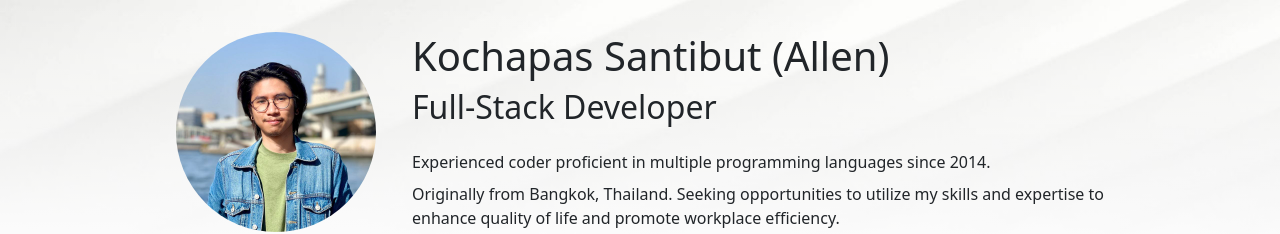
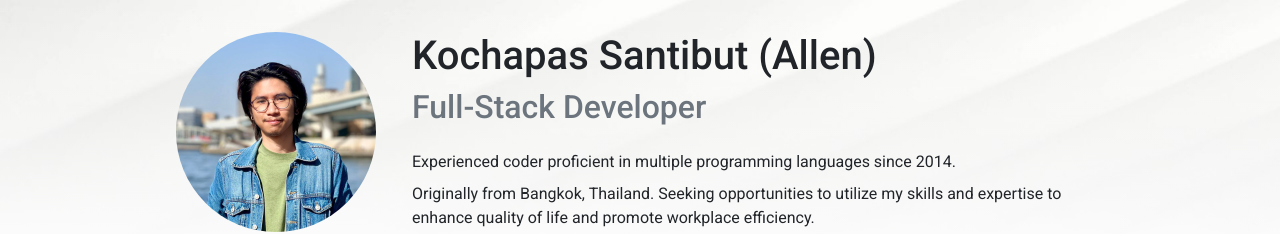
Before and after one commit to kochapas/kochapas-2023, a Next.js app: page / in a window 1280 px wide. Shown: the top 234 px of the page. Built offline with nearby package versions, Linux system fonts and the light colour scheme.

Commit message:
Add custom font.

```diff
--- a/src/components/Header.js
+++ b/src/components/Header.js
@@ -33,7 +33,7 @@
             </div>
             <div className="col-12 col-lg-9 mt-2">
               <h1>{t("Header.name")}</h1>
-              <h2>{t("Header.title")}</h2>
+              <h2 className="text-muted">{t("Header.title")}</h2>
               <p className="mt-4 mb-2">{t("Header.description")}</p>
               <p>{t("Header.subDescription")}</p>
             </div>
--- a/src/pages/_document.js
+++ b/src/pages/_document.js
@@ -3,7 +3,11 @@
 export default function Document() {
   return (
     <Html lang="en">
-      <Head />
+      <Head>
+        <link rel="preconnect" href="https://fonts.googleapis.com" />
+        <link rel="preconnect" href="https://fonts.gstatic.com" crossorigin />
+        <link href="https://fonts.googleapis.com/css2?family=Roboto:ital,wght@0,100;0,300;0,400;0,500;0,700;0,900;1,100;1,300;1,400;1,500;1,700;1,900&display=swap" rel="stylesheet" />
+      </Head>
       <body>
         <Main />
         <NextScript />
--- a/src/styles/globals.css
+++ b/src/styles/globals.css
@@ -1,3 +1,7 @@
+body {
+  font-family: "Roboto", sans-serif;
+}
+
 a {
   color: slateblue;
 }
```
